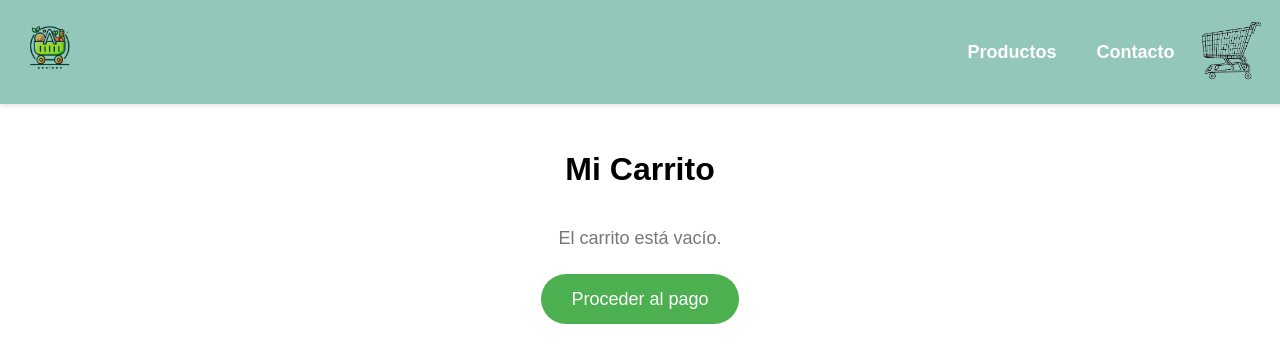
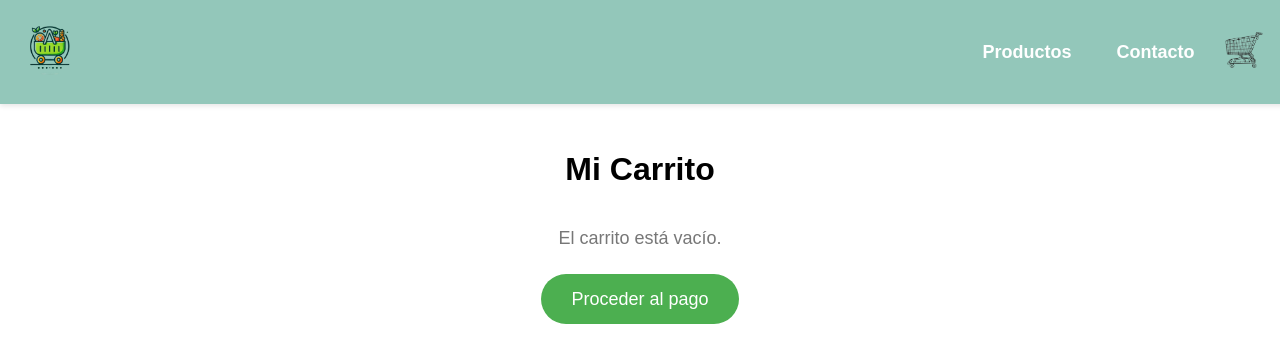
Before and after one commit to Marcos789864/TP-Cat-logo-de-Productos-parte-1_Martinez, a React (Create React App) app: page /carrito in a window 1280 px wide. Shown: the top 362 px of the page. Built offline with nearby package versions, Linux system fonts and the light colour scheme.

Commit message:
finished

```diff
--- a/src/components/navbar.js
+++ b/src/components/navbar.js
@@ -1,4 +1,4 @@
-import React, { useContext } from 'react';
+import React, { useState, useContext, useEffect } from 'react';
 import logo from '../img/logo.jpg';
 import Carrito from '../img/Carrito-removebg-preview.png';
 import { Link } from 'react-router-dom';
@@ -6,9 +6,19 @@ import { CartContext } from '../contexts/CartContext';
 
 const Navbar = () => {
   const { cart } = useContext(CartContext);
+  const [isDropdownVisible, setDropdownVisible] = useState(false);
 
+  const [totalValue, setTotalValue] = useState(0)
+  const totalItems = cart.reduce((acc, item) => acc + item.quantity, 0);
 
-  const totalItems = cart.reduce((acc, item) => acc + item.quantity, 0);
+  const toggleDropdown = () => {
+    setDropdownVisible(prevState => !prevState);
+  };
+
+  useEffect(() => {
+    const newTotal = cart.reduce((acc, item) => acc + item.price * item.quantity, 0);
+    setTotalValue(newTotal);
+  }, [cart]);
 
   return (
     <div style={styles.navbar}>
@@ -21,9 +31,7 @@ const Navbar = () => {
         <Link style={styles.navItem} to="/productos">Productos</Link>
         <Link style={styles.navItem} to="/contacto">Contacto</Link>
 
-
-        <Link to="/carrito">
-          <div style={styles.carritoContainer}>
+        <div style={styles.carritoContainer} onClick={toggleDropdown}>
           <img src={Carrito} alt="Carrito" style={styles.carrito} />
           {totalItems > 0 && (
             <div style={styles.cartCount}>
@@ -31,7 +39,29 @@ const Navbar = () => {
             </div>
           )}
         </div>
+
+        {/* Dropdown visibility logic */}
+        {isDropdownVisible && (
+          <div style={styles.dropdown}>
+            <div style={styles.dropdownContent}>
+              {cart.length === 0 ? (
+                <p>No hay productos en el carrito.</p>
+              ) : (
+                cart.map(item => (
+                  <div key={item.id} style={styles.dropdownItem}>
+                    <img src={item.images} alt={item.title} style={styles.itemImage} />
+                    <span>{item.title}</span>
+                    <span style={styles.quantity}> x{item.quantity}</span>
+                  </div>
+                ))
+              )}
+              <p>Total Price: {totalValue}</p>
+            </div>
+            <Link to="/carrito" style={styles.dropdownButton}>
+              Ir al carrito
             </Link>
+          </div>
+        )}
       </div>
     </div>
   );
@@ -41,6 +71,7 @@ const styles = {
   navbar: {
     display: 'flex',
     justifyContent: 'space-between',
+    alignItems: 'center',
     backgroundColor: '#93c7ba',
     padding: '10px',
     position: 'fixed',
@@ -51,20 +82,42 @@ const styles = {
     fontFamily: 'Arial, sans-serif',
     boxShadow: '0 2px 5px rgba(0, 0, 0, 0.1)',
   },
+  logoContainer: {
+    display: 'flex',
+    alignItems: 'center',
+  },
   logo: {
     height: '80px',
     width: 'auto',
     maxWidth: '100%',
     objectFit: 'contain',
   },
-  carrito: {
-    height: '65px',
-    width: 'auto',
-    maxWidth: '100%',
-    objectFit: 'contain',
+  navItems: {
+    display: 'flex',
+    alignItems: 'center',
+    gap: '15px', // Slightly more space between items
+    marginRight: '2%',
+  },
+  navItem: {
+    color: '#ffffff',
+    textDecoration: 'none',
+    fontSize: '18px',
+    fontWeight: '600',
+    padding: '10px 15px',
+    borderRadius: '4px',
+    transition: 'background-color 0.3s',
+    ':hover': {
+      backgroundColor: '#4CAF50',
+    }
   },
   carritoContainer: {
     position: 'relative',
+    cursor: 'pointer',
+  },
+  carrito: {
+    height: '40px', // Reduce size slightly for better alignment
+    width: 'auto',
+    objectFit: 'contain',
   },
   cartCount: {
     position: 'absolute',
@@ -81,20 +134,52 @@ const styles = {
     fontSize: '12px',
     fontWeight: 'bold',
   },
-  navItems: {
+  dropdown: {
+    position: 'absolute',
+    top: '70px', // Position the dropdown below the carrito icon
+    right: '0', // Align dropdown to the right edge of the screen
+    backgroundColor: '#ffffff',
+    borderRadius: '8px',
+    boxShadow: '0 4px 10px rgba(0, 0, 0, 0.1)',
+    width: '350px', // Increased width for better readability
+    zIndex: 2,
+    padding: '15px', // Added more padding for spacing
+    maxHeight: '300px',
+    overflowY: 'auto',
+  },
+  dropdownContent: {
+    maxHeight: '200px',
+    overflowY: 'auto',
+  },
+  dropdownItem: {
     display: 'flex',
     alignItems: 'center',
-    gap: '10px',
-    marginRight: '2%',
+    justifyContent: 'space-between',
+    padding: '8px 0',
+    borderBottom: '1px solid #ddd',
   },
-  navItem: {
-    color: '#ffffff',
+  itemImage: {
+    width: '50px',  // Slightly larger image for better visibility
+    height: '50px',
+    objectFit: 'cover',
+    marginRight: '10px',
+    borderRadius: '4px',
+  },
+  quantity: {
+    fontSize: '14px',
+    color: '#888',
+  },
+  dropdownButton: {
+    display: 'block',
+    width: '100%',
+    padding: '10px',
+    backgroundColor: '#4CAF50',
+    color: '#fff',
+    textAlign: 'center',
     textDecoration: 'none',
-    fontSize: '18px',
-    fontWeight: '600',
-    padding: '10px 15px',
     borderRadius: '4px',
-    transition: 'background-color 0.3s',
+    marginTop: '10px',
+    fontWeight: 'bold',
   },
 };
 
--- a/src/screens/carrito.js
+++ b/src/screens/carrito.js
@@ -13,6 +13,8 @@ const Carrito = () => {
   const handleUpdateQuantity = (productId, quantity) => {
     updateQuantity(productId, quantity);
   };
+
+
 
   return (
     <div style={styles.container}>
--- a/src/screens/detalle.js
+++ b/src/screens/detalle.js
@@ -9,14 +9,14 @@ import { CartContext } from '../contexts/CartContext';
   const Detalle = () => {
     const { id } = useParams();
     const [producto, setProducto] = useState({});
-    const { addToCart } = useContext(CartContext);  // Usar la función addToCart del contexto
+    const { addToCart } = useContext(CartContext);
 
     useEffect(() => {
       const fetchData = async () => {
         try {
           const products = await AsyncStorage.getItem("@Products");
           const parsedProducts = JSON.parse(products);
-          setProducto(parsedProducts[(id-1)]);  // Ajustar según el índice, recuerda que el ID empieza desde 1
+          setProducto(parsedProducts[(id-1)]);
         } catch (error) {
           console.error('Error fetching data:', error);
         }
@@ -26,7 +26,7 @@ import { CartContext } from '../contexts/CartContext';
     }, [id]);
 
     const handleAddToCart = () => {
-      addToCart(producto);  // Agregar el producto al carrito usando el contexto
+      addToCart(producto);
     };
 
     return (
```
Also changed, not shown: src/contexts/CartContext.js (+2 -7 lines). Lines whose indentation alone changed are shown as unchanged.
